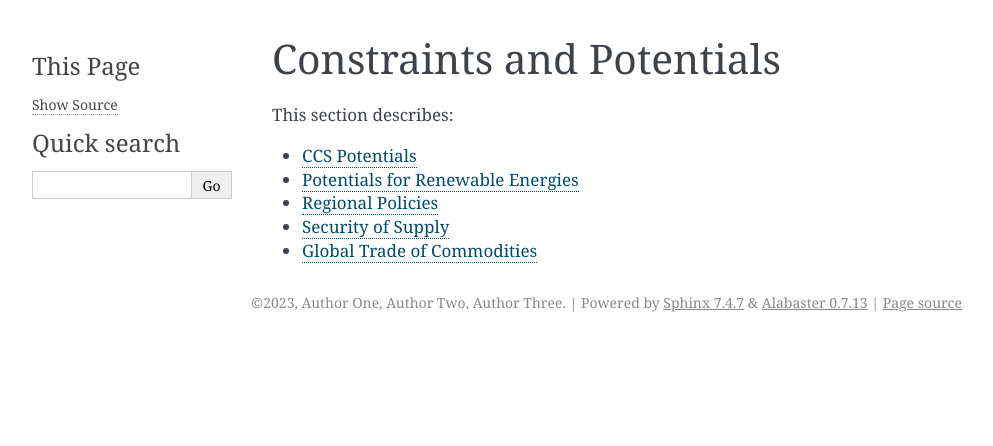
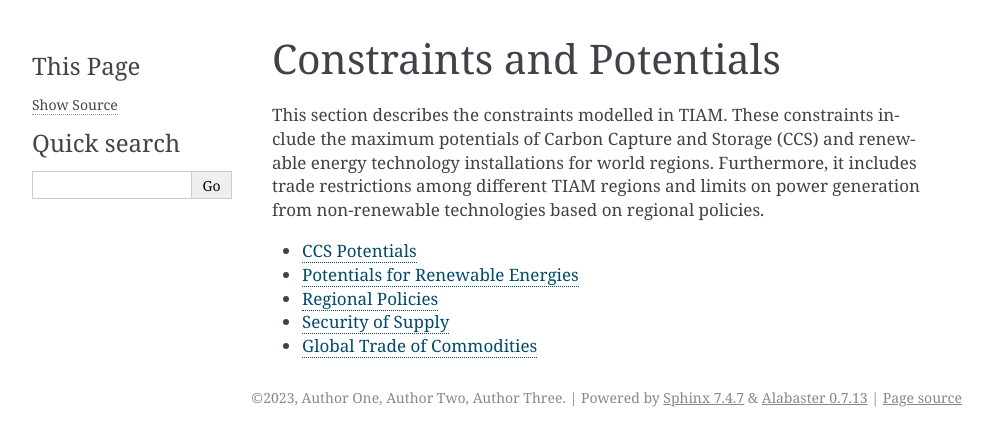
Before and after one commit to experimentarium/etsap-tiam, a Sphinx documentation site: the page built from docs/restrictions/index.md, in a window 1280 px wide. Shown: the top 446 px of the page, without its empty margins (148-1141 px from the left). Built offline with Sphinx 7.4.7, drawn with Linux system fonts in a browser that asks for light colours.

Commit message:
Include intro for each section (#83)

````diff
--- a/docs/restrictions/index.md
+++ b/docs/restrictions/index.md
@@ -1,7 +1,7 @@
 # Constraints and Potentials
 
-This section describes:
-
+This section describes the constraints modelled in TIAM. These constraints include the maximum potentials of Carbon Capture and Storage (CCS) and renewable energy technology installations for world regions. Furthermore, it includes
+trade restrictions among different TIAM regions and limits on power generation from non-renewable technologies based on regional policies.
 
 ```{toctree}
 ---
````
Also changed, not shown: docs/exogenous/extraction-and-mining.md (+1 -1 lines), docs/exogenous/index.md (+1 -2 lines), docs/model_objective/model-overview.md (+1 -0 lines), docs/regional_coverage/statistics/energy-balance.md (+0 -1 lines).
